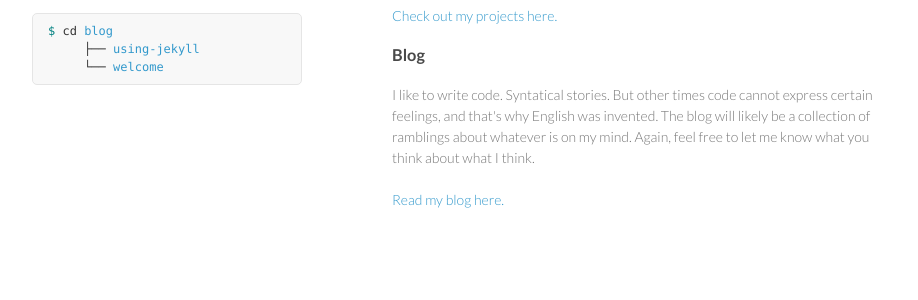
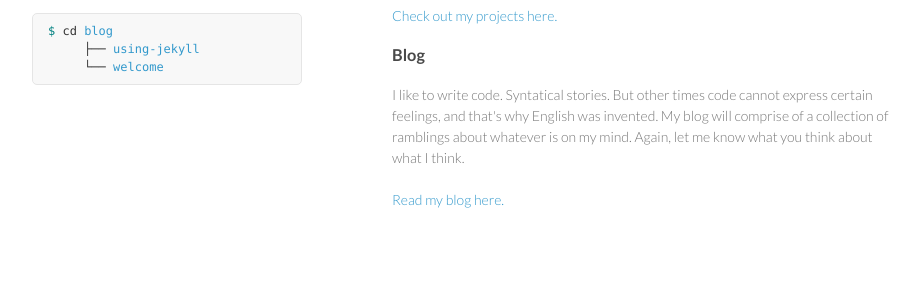
Before and after one commit to tl-dr/ryanseys.com, a Jekyll site: the page built from index.html, in a window 1280 px wide. Shown: the part 359-659 px from the top of the page, without its empty margins (178-1096 px from the left). Built offline with Jekyll 4.4.1, drawn with Linux system fonts in a browser that asks for light colours; Markdown is read by kramdown in place of the engine named in the settings.

Commit message:
update welcome

```diff
--- a/_includes/welcome_root.html
+++ b/_includes/welcome_root.html
@@ -14,7 +14,7 @@
 </p>
 <h3>Blog</h3>
 <p>
-  I like to write code. Syntatical stories. But other times code cannot express certain feelings, and that's why English was invented. The blog will likely be a collection of ramblings about whatever is on my mind. Again, feel free to let me know what you think about what I think.
+  I like to write code. Syntatical stories. But other times code cannot express certain feelings, and that's why English was invented. My blog will comprise of a collection of ramblings about whatever is on my mind. Again, let me know what you think about what I think.
 <br />
 <br />
   <a href="/blog">Read my blog here.</a>
```
